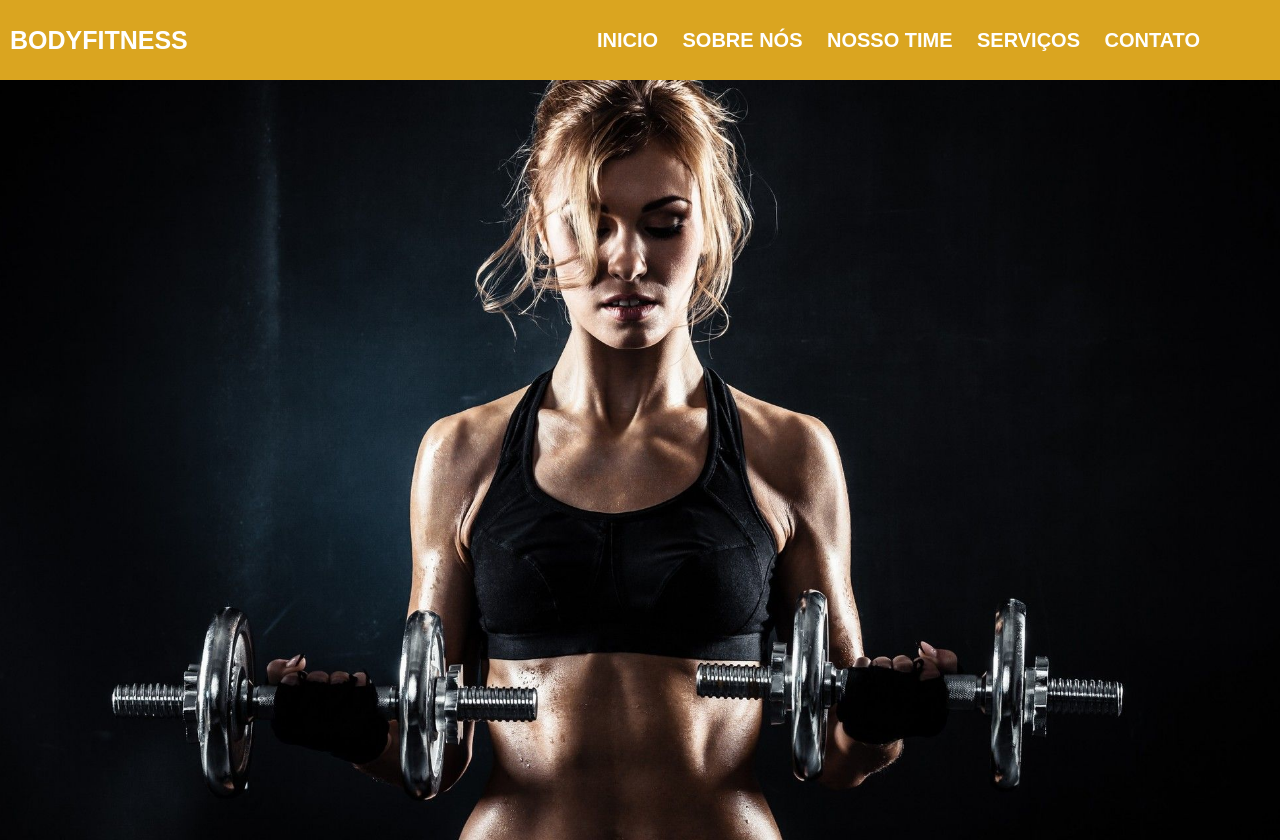
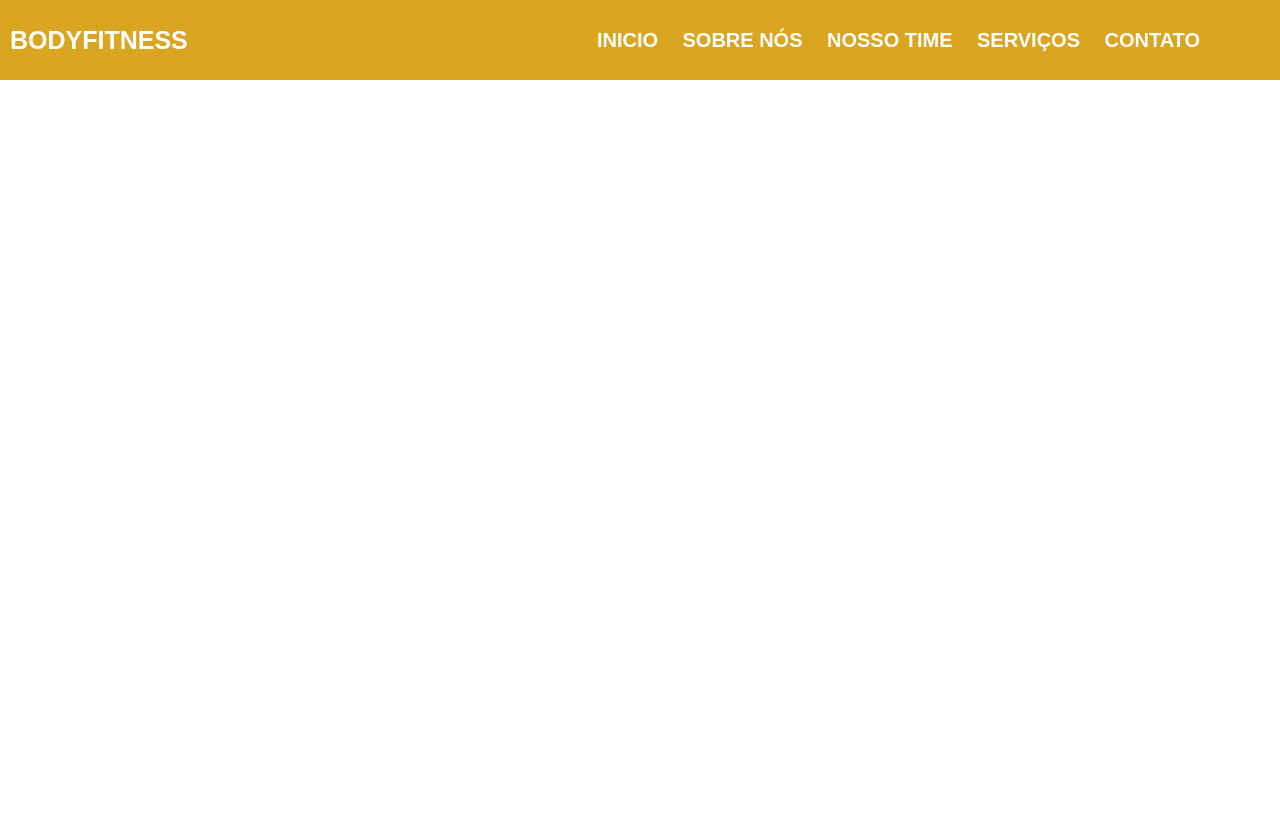
Before and after one commit to BodyFitness/BodyFitness.github.io, a PHP site: page / in a window 1280 px wide. After the commit the page ends 80 px from the top, so only its background shows below. Run offline with PHP 8.4, Linux system fonts and the light colour scheme.

Commit message:
Changes in wallpaper image style

```diff
--- a/css/estilo.css
+++ b/css/estilo.css
@@ -40,10 +40,10 @@ nav ul li a{
     text-transform: uppercase;
 }
 
-.wallpaper{
+.wallpaper img{
     justify-content: center;
     align-items: center;
-    background: url(../img/banner.jpg);
+    /*background: url(../img/banner.jpg); */
     width: 100%;
     height: 95vh;
     background-size: cover;
```
